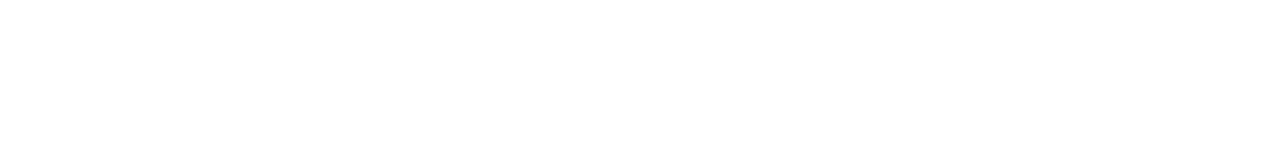
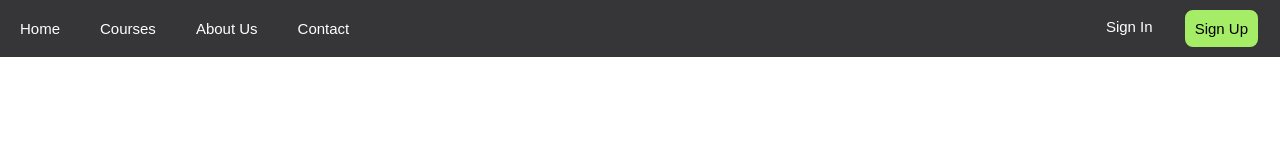
Before and after one commit to brmgf/yoga-web, a plain HTML site: page index.html in a window 1280 px wide. Drawn offline with Linux system fonts and the light colour scheme.

Commit message:
creating the header

```diff
--- a/index.html
+++ b/index.html
@@ -5,8 +5,33 @@
     <meta http-equiv="X-UA-Compatible" content="IE=edge">
     <meta name="viewport" content="width=device-width, initial-scale=1.0">
     <title>Yoga Web</title>
+    <link rel="stylesheet" href="/style/utils.css">
 </head>
 <body>
 
+    <!-- HEADER NAVIGATION -->
+    <header>
+        <div class="header-options">
+            <nav>
+                <ul>
+                    <li><a href="#">Home</a></li>
+                    <li><a href="#">Courses</a></li>
+                    <li><a href="#">About Us</a></li>
+                    <li><a href="#">Contact</a></li>
+                </ul>
+
+                <div class="sign-header">
+                    <div>
+                        <button class="sign-in-btn">Sign In</button>
+                    </div>
+                    <div>
+                        <button class="sign-up-btn">Sign Up</button>
+                    </div>
+                </div>
+            </nav>
+        </div>
+    </header>
+
+
 </body>
 </html>
--- /dev/null
+++ b/style/utils.css
@@ -0,0 +1,79 @@
+:root {
+    --black: #363537;
+    --green: #A5ED66;
+    --orange: #ed7d3a;
+}
+
+* {
+    margin: 0px;
+    padding: 0px;
+    box-sizing: border-box;
+}
+
+a {
+    text-decoration: none;
+    color: #fff;
+}
+
+ul {
+    display: flex;
+    list-style: none;
+}
+
+body {
+    font-size: 15px;
+    font-family: sans-serif;
+    color: #fff;
+}
+
+nav {
+    display: flex;
+    flex-direction: row;
+    align-items: center;
+    justify-content: space-between;
+    background-color: var(--black);
+}
+
+li {
+    margin: 20px;
+}
+
+.sign-header {
+    display: flex;
+    justify-content: center;
+}
+
+.sign-header div {
+    margin-right: 20px;
+}
+
+button {
+    padding: 10px;
+    font-size: 15px;
+    font-weight: 500;
+    border-radius: 10px;
+    cursor: pointer;
+}
+
+.sign-in-btn {
+    color: #fff;
+    border: none;
+    background-color: rgba(0, 0, 0, 0);
+}
+
+.sign-up-btn {
+    border: solid 2px var(--black);
+    background-color: var(--green);
+}
+
+.header-options ul li:hover {
+    transform: scale(1.1);
+    transition-duration: 0.5s
+}
+
+.sign-up-btn:hover {
+    color: #fff;
+    border: solid 2px #fff;
+    background-color: rgba(0, 0, 0, 0);
+    transition-duration: 0.5s
+}
```
